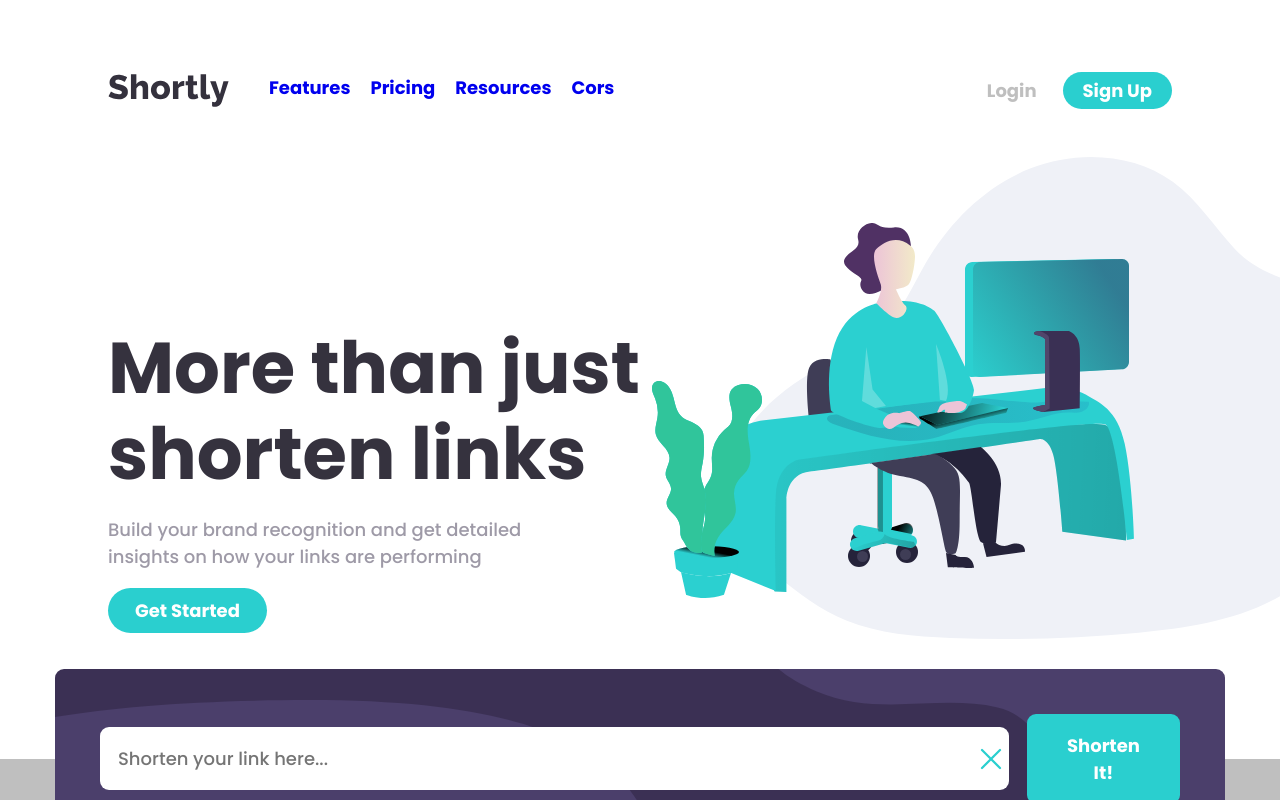
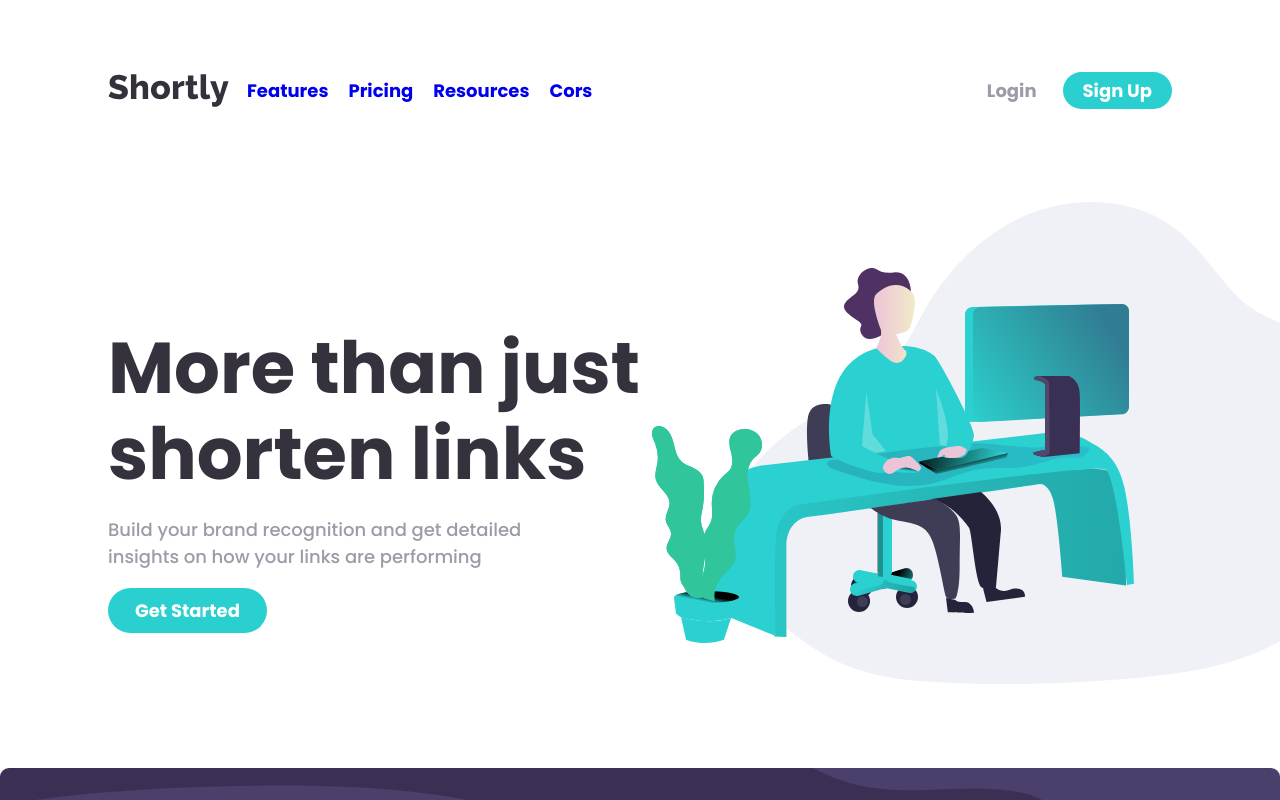
Before and after one commit to shemjay/url-shortening-app, a React (Vite) app: page / in a window 1280 px wide. Shown: the top 800 px of the page. Built offline with nearby package versions, Linux system fonts and the light colour scheme.

Commit message:
Add responsive navbar menu

```diff
--- a/src/App.css
+++ b/src/App.css
@@ -27,6 +27,7 @@ body, html {
   height: 100vh;
   max-width: 100%;
   background-color: var(--gray);
+  scroll-behavior: smooth;
 }
 
 .app__container {
@@ -34,3 +35,16 @@ body, html {
   padding: 4em 6em;
   overflow-x: hidden;
 }
+
+@media (max-width: 768px) {
+  .app__container {
+    padding: 2em 4em;
+  }
+}
+
+@media (max-width: 480px) {
+  .app__container {
+    padding: 2em 2em;
+    font-size: 16px;
+  }
+}
--- a/src/Components/Banner.css
+++ b/src/Components/Banner.css
@@ -14,7 +14,7 @@
     align-items: left;
     justify-content: center;
     flex-direction: column;
-    padding: 8em 0 3em 0;
+    padding: 8em 0 8em 0;
 }
 
 .banner__image {
@@ -45,3 +45,10 @@
     color: var(--grayish-violet);
     padding: 1em 0;
 }
+
+@media (max-width: 768px) {
+    .banner__container {
+        flex-direction: column;
+        padding: 0;
+    }
+  }
--- a/src/Components/Navbar.css
+++ b/src/Components/Navbar.css
@@ -4,19 +4,50 @@
   display: flex;
   align-items: center;
   justify-content: space-between;
+  position: relative;
+  z-index: 5;
 }
 
 .nav__container {
   display: flex;
-    align-items: flex-start;
+  align-items: center;
+  justify-content: space-between;
+  flex: 1;
+}
+
+.nav__menu {
+  display: none;
+  transition: opacity 0.3s ease, transform 0.3s ease;
+}
+
+.nav__menu.active {
+  display: flex;
+  flex-direction: column;
+  align-items: center;
   justify-content: center;
+  width: 100%;
+  height: auto;
+  position: absolute;
+  top: 50%;
+  left: 50%;
+  transform: translate(-50%, 10%);
+  background-color: var(--dark-violet);
+  border-radius: 0.5rem;
+  z-index: 999;
+  border: 2px solid black;
+  gap: 0.5rem;
+  padding: 0.5rem 0.5rem;
+  transition: opacity 0.3s ease, transform 0.3s ease;
 }
 
 .nav__links {
   display: flex;
   align-items: center;
-    justify-content: space-between;
+  justify-content: center;
+  flex-direction: column;
   gap: 20px;
+  padding: 0;
+  width: 100%;
 }
 
 .nav__links a:visited {
@@ -27,17 +58,92 @@
   color: var(--very-dark-violet);
 }
 
+.nav__menu-underline {
+  width: 100%;
+  height: 2px;
+  background-color: var(--grayish-violet);
+  border: none;
+  margin: 0;
+}
+
 .nav__buttons {
   display: flex;
-    align-items: center;
-    justify-content: space-between;
+  flex-direction: column;
   background: none;
   border: none;
   cursor: pointer;
-    color: var(--gray);
   gap: 20px;
+  width: 100%;
+}
+
+.nav__login {
+  color: white;
 }
 
 .nav__login:hover {
   color: var(--very-dark-violet);
 }
+
+.hamburger {
+  display: flex;
+  flex-direction: column;
+  cursor: pointer;
+  gap: 0.45rem;
+}
+
+.line {
+  width: 30px;
+  height: 3px;
+  background-color: var(--grayish-violet);
+  transition: all 0.3s ease-in-out;
+}
+
+.line.open:nth-child(1) {
+  transform: translateY(11px) rotate(45deg);
+}
+
+.line.open:nth-child(2) {
+  opacity: 0;
+}
+
+.line.open:nth-child(3) {
+  transform: translateY(-11px) rotate(-45deg);
+}
+
+@media (min-width: 768px) {
+  .hamburger {
+    display: none;
+  }
+
+  .nav__menu {
+    flex: 1;
+    display: flex;
+    align-items: center;
+    justify-content: space-between;
+  }
+
+  .nav__buttons {
+    display: flex;
+    align-items: center;
+    justify-content: right;
+    flex-direction: row;
+    flex: 1;
+  }
+
+  .nav__links {
+    flex-direction: row;
+    display: flex;
+    align-items: center;
+    justify-content: left;
+    padding-left: 1em;
+    flex: 2;
+  }
+
+  .nav__login {
+    color: var(--grayish-violet);
+  }
+
+  .nav__menu-underline {
+    display: none;
+  }
+}
--- a/src/Components/Navbar.jsx
+++ b/src/Components/Navbar.jsx
@@ -1,31 +1,59 @@
-import React from 'react'
-import './Navbar.css'
-import Logo from './Assets/Images/logo.svg'
-import Button from './Button'
+import React, { useState } from "react";
+import "./Navbar.css";
+import Logo from "./Assets/Images/logo.svg";
+import Button from "./Button";
 
 const Navbar = () => {
+  const [isOpen, setIsOpen] = useState(false);
+
+  const toggleMenu = () => {
+    setIsOpen(!isOpen);
+  };
+
   return (
-    <nav className='nav'>
-        <div className='nav__container'>
-            <div className='nav__logo'>
-                <img src={Logo} alt="logo" />
-            </div>
-
-            <ul className='nav__links'>
-                <li><a href="#">Features</a></li>
-                <li><a href="#">Pricing</a></li>
-                <li><a href="#">Resources</a></li>
-                <li><a href="https://cors-anywhere.herokuapp.com/corsdemo" target="blank" rel="noopener noreferrer" >Cors</a></li>
-            </ul>
+    <nav className="nav">
+      <div className="nav__container">
+        <div className="nav__logo">
+          <img src={Logo} alt="logo" />
         </div>
 
-        <div className='nav__buttons'>
-            <button className='nav__buttons nav__login'>Login</button>
+        <div className={`nav__menu ${isOpen ? "active" : ""}`}>
+          <ul className="nav__links">
+            <li>
+              <a href="#">Features</a>
+            </li>
+            <li>
+              <a href="#">Pricing</a>
+            </li>
+            <li>
+              <a href="#">Resources</a>
+            </li>
+            <li>
+              <a
+                href="https://cors-anywhere.herokuapp.com/corsdemo"
+                target="blank"
+                rel="noopener noreferrer"
+              >
+                Cors
+              </a>
+            </li>
+          </ul>
+          <hr className="nav__menu-underline"></hr>
+          <div className="nav__buttons">
+            <button className="nav__buttons nav__login">Login</button>
             <Button text="Sign Up" />
+          </div>
         </div>
 
+        <div className="hamburger" onClick={toggleMenu}>
+          <div className={`line ${isOpen ? "open" : ""}`}></div>
+          <div className={`line ${isOpen ? "open" : ""}`}></div>
+          <div className={`line ${isOpen ? "open" : ""}`}></div>
+        </div>
+
+      </div>
     </nav>
-  )
-}
+  );
+};
 
-export default Navbar
+export default Navbar;
--- a/src/Components/Shortener.css
+++ b/src/Components/Shortener.css
@@ -8,12 +8,12 @@
   background-repeat: no-repeat;
   background-color: var(--dark-violet);
   border-radius: 0.5em;
-  padding: 2.5em;
-  width: 65em;
+  width: 100%;
   position: absolute;
   top: 0;
   left: 50%;
   transform: translate(-50%, -50%);
+  padding: 2em 4em;
 }
 
 .shortener__content {
--- a/src/Components/Statistics.css
+++ b/src/Components/Statistics.css
@@ -96,7 +96,7 @@
 }
 
 .statistics__card::before {
-    content: '';
+  content: "";
   position: absolute;
   top: 50%;
   left: 100%;
```
Lines whose indentation alone changed are shown as unchanged.
